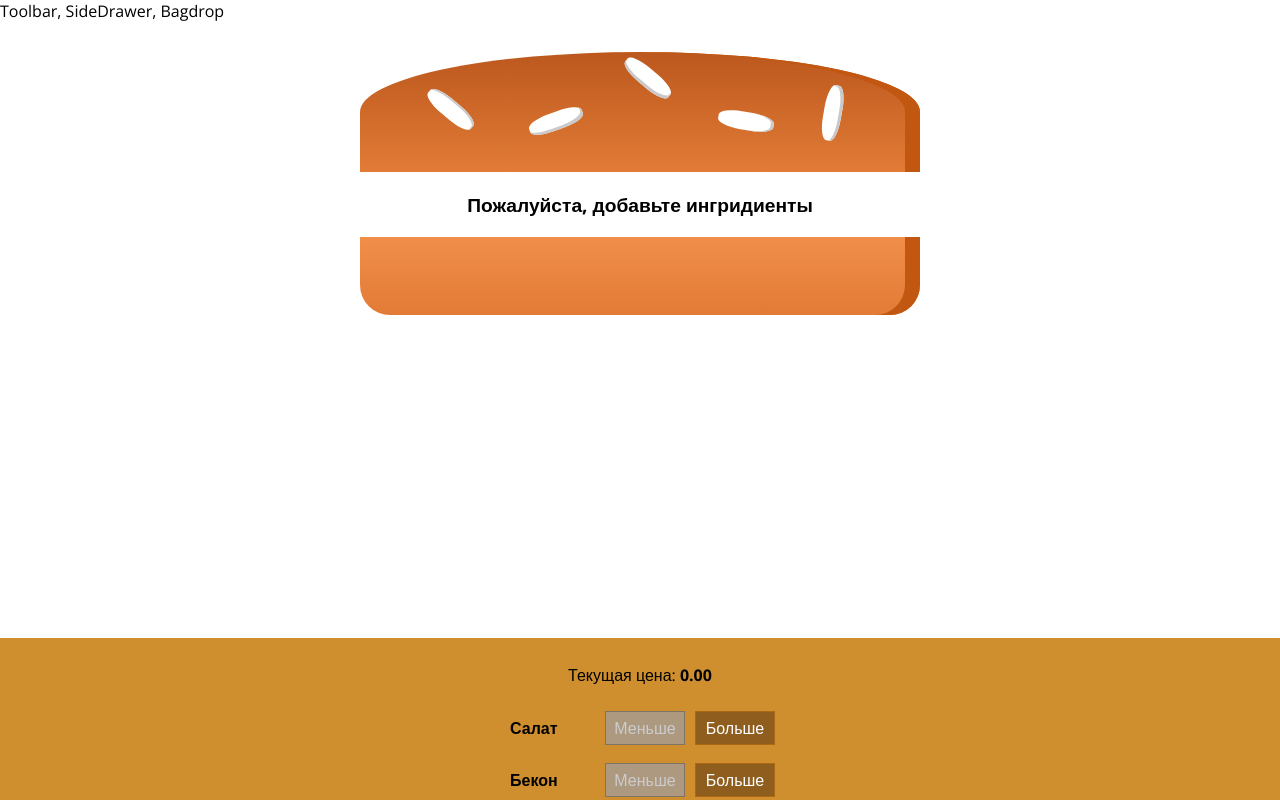
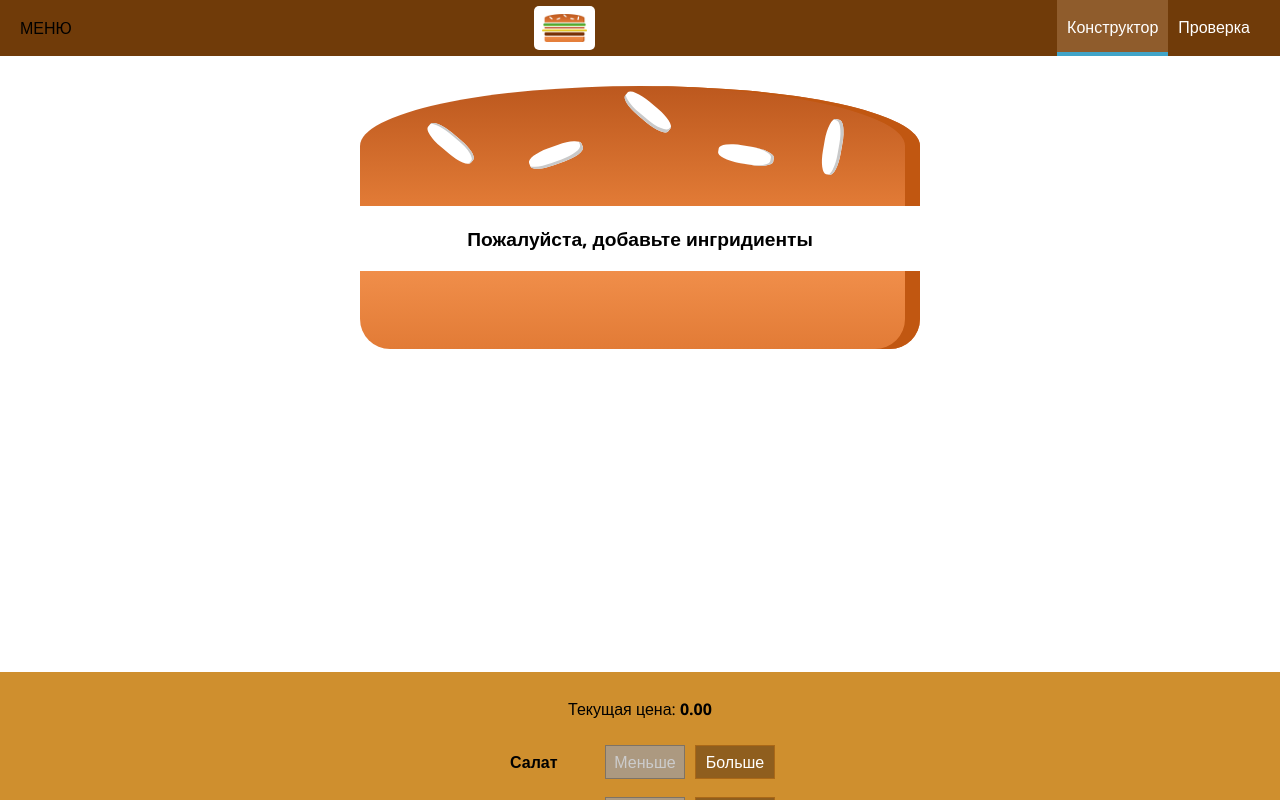
Before and after one commit to tswetkov/burger-builder, a React app: page / in a window 1280 px wide. Shown: the top 800 px of the page. Built offline with nearby package versions, Linux system fonts and the light colour scheme.

Commit message:
Adding Reusable Navigation Items

```diff
--- a/src/components/Layout/Layout.css
+++ b/src/components/Layout/Layout.css
@@ -1,3 +1,3 @@
 .Content {
-  margin-top: 16px;
+  margin-top: 72px;
 }
--- a/src/components/Layout/Layout.jsx
+++ b/src/components/Layout/Layout.jsx
@@ -1,10 +1,11 @@
 import React, { Fragment } from "react";
 
 import classes from "./Layout.css";
+import Toolbar from "../Navigation/Toolbar/Toolbar";
 
 const Layout = ({ children }) => (
   <Fragment>
-    <div>Toolbar, SideDrawer, Bagdrop</div>
+    <Toolbar />
     <main className={classes.Content}>{children}</main>
   </Fragment>
 );
--- /dev/null
+++ b/src/components/Logo/Logo.css
@@ -0,0 +1,10 @@
+.Logo {
+  background-color: #fff;
+  padding: 8px;
+  height: 80%;
+  box-sizing: border-box;
+  border-radius: 5px;
+}
+.Logo img {
+  height: 100%;
+}
--- /dev/null
+++ b/src/components/Logo/Logo.jsx
@@ -0,0 +1,14 @@
+import React from "react";
+import classes from "./Logo.css";
+
+import burgerLogo from "../../assets/images/burger-logo.png";
+
+const Logo = () => {
+  return (
+    <div className={classes.Logo}>
+      <img src={burgerLogo} alt="MyBurger" />
+    </div>
+  );
+};
+
+export default Logo;
--- /dev/null
+++ b/src/components/Navigation/NavigationItems/NavigationItem/NavigationItem.css
@@ -0,0 +1,24 @@
+.NavigationItem {
+  display: flex;
+  align-items: center;
+  margin: 0;
+  box-sizing: border-box;
+  height: 100%;
+}
+
+.NavigationItem a {
+  color: #fff;
+  text-decoration: none;
+  height: 100%;
+  padding: 16px 10px;
+  border-bottom: 4px solid transparent;
+  box-sizing: border-box;
+  display: block;
+}
+.NavigationItem a:hover,
+.NavigationItem a:active,
+.NavigationItem a.active {
+  background-color: #8f5c2c;
+  border-bottom: 4px solid #40a4c8;
+  color: #fff;
+}
--- /dev/null
+++ b/src/components/Navigation/NavigationItems/NavigationItem/NavigationItem.jsx
@@ -0,0 +1,15 @@
+import React from "react";
+
+import classes from "./NavigationItem.css";
+
+const NavigationItem = ({ children, link, active }) => {
+  return (
+    <li className={classes.NavigationItem}>
+      <a href={link} className={active ? classes.active : null}>
+        {children}
+      </a>
+    </li>
+  );
+};
+
+export default NavigationItem;
--- /dev/null
+++ b/src/components/Navigation/NavigationItems/NavigationItems.css
@@ -0,0 +1,8 @@
+.NavigationItems {
+  margin: 0;
+  padding: 0;
+  list-style: none;
+  display: flex;
+  align-items: center;
+  height: 100%;
+}
--- /dev/null
+++ b/src/components/Navigation/NavigationItems/NavigationItems.jsx
@@ -0,0 +1,17 @@
+import React from "react";
+
+import classes from "./NavigationItems.css";
+import NavigationItem from "./NavigationItem/NavigationItem";
+
+const NavigationItems = () => {
+  return (
+    <ul className={classes.NavigationItems}>
+      <NavigationItem link="/" active>
+        Конструктор
+      </NavigationItem>
+      <NavigationItem link="/">Проверка</NavigationItem>
+    </ul>
+  );
+};
+
+export default NavigationItems;
--- /dev/null
+++ b/src/components/Navigation/Toolbar/Toolbar.css
@@ -0,0 +1,17 @@
+.Toolbar {
+  height: 56px;
+  width: 100%;
+  position: fixed;
+  top: 0;
+  left: 0;
+  background-color: #703b09;
+  display: flex;
+  justify-content: space-between;
+  align-items: center;
+  padding: 0 20px;
+  box-sizing: border-box;
+  z-index: 90;
+}
+.Toolbar nav {
+  height: 100%;
+}
--- /dev/null
+++ b/src/components/Navigation/Toolbar/Toolbar.jsx
@@ -0,0 +1,16 @@
+import React from "react";
+import classes from "./Toolbar.css";
+import Logo from "../../Logo/Logo";
+import NavigationItems from "../NavigationItems/NavigationItems";
+
+const Toolbar = () => {
+  return (
+    <header className={classes.Toolbar}>
+      <div>МЕНЮ</div>
+      <Logo />
+      <NavigationItems />
+    </header>
+  );
+};
+
+export default Toolbar;
```
Also changed, not shown: src/assets/images/burger-logo.png (added).
